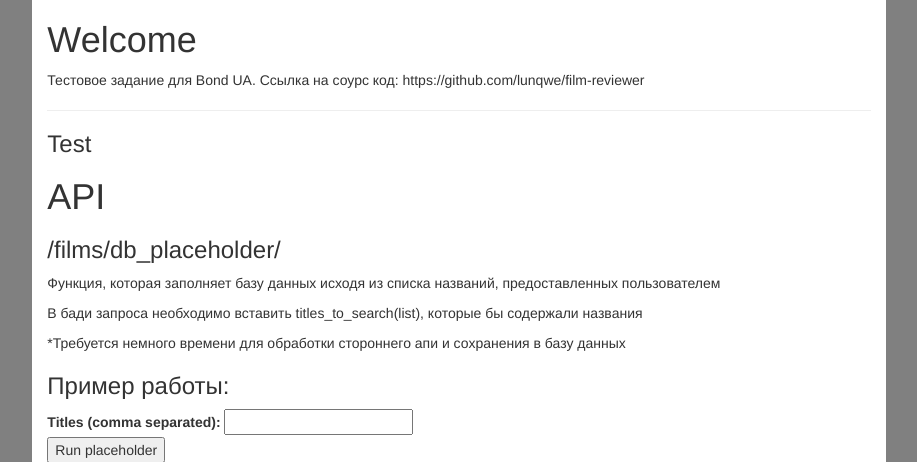
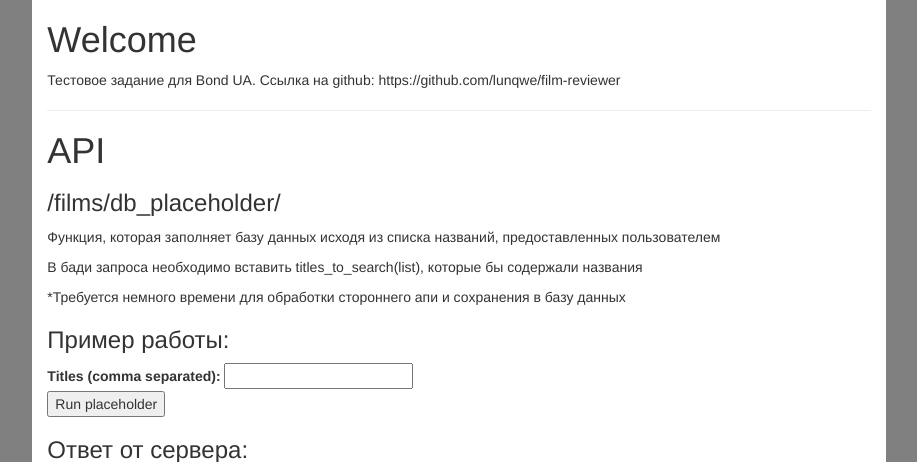
Before and after one commit to lunqwe/film-reviewer, a Django app: page / in a window 1280 px wide. Shown: the part 52-514 px from the top of the page, without its empty margins (181-1098 px from the left). Run offline with Django 5.2, Linux system fonts and the light colour scheme; some libraries are stand-ins or nearby versions.

Commit message:
template changes

```diff
--- a/config/templates/index.html
+++ b/config/templates/index.html
@@ -9,9 +9,8 @@
     </div>
     <div class="col-sm-8 text-left" style='background: white'>
       <h1>Welcome</h1>
-      <p>Тестовое задание для Bond UA. Ссылка на соурс код: https://github.com/lunqwe/film-reviewer</p>
+      <p>Тестовое задание для Bond UA. Ссылка на github: https://github.com/lunqwe/film-reviewer</p>
       <hr>
-      <h3>Test</h3>
       <h1>API</h1>
 
       <h3>/films/db_placeholder/</h3>
```
